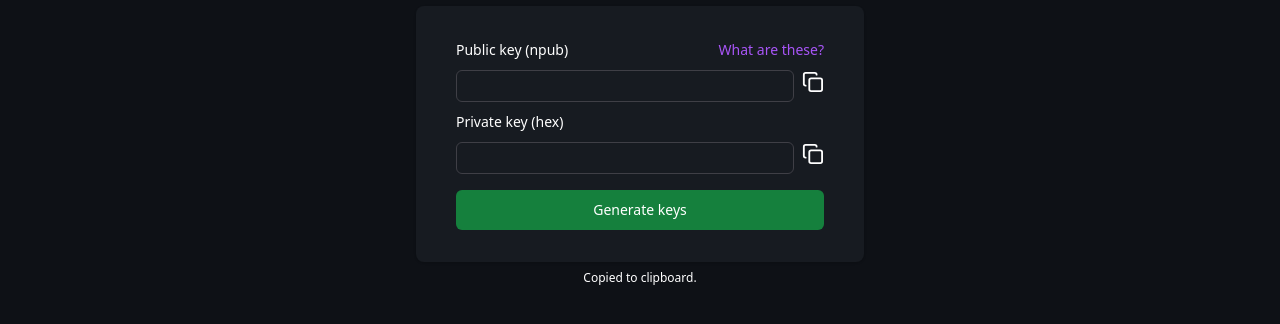
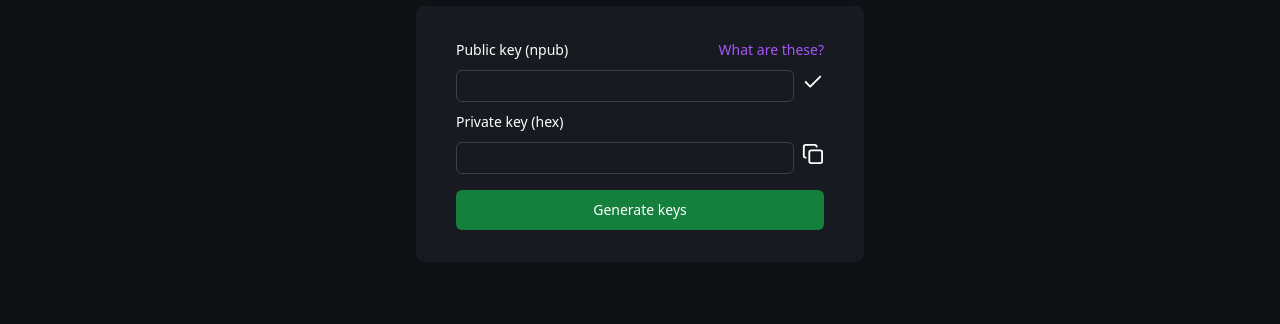
Before and after one commit to NostrGit/NostrGit, a Next.js app: page /signup in a window 1280 px wide. Both pictures are taken after a click on the icon 813 px from the left and 296 px from the top of the page. Shown: the part 214-538 px from the top of the page. Built offline with nearby package versions, Linux system fonts and the light colour scheme; what nostr-relaypool would draw is missing.

Commit message:
Change copy indicator from text to icon.

```diff
--- a/src/app/signup/page.tsx
+++ b/src/app/signup/page.tsx
@@ -6,13 +6,14 @@ import Image from "next/image";
 import { Input } from "@/components/ui/input";
 import { Button } from "@/components/ui/button";
 import { useState } from "react";
-import { Copy } from "lucide-react";
+import { Check, Copy } from "lucide-react";
 
 export default function Signup() {
 
   const { setAuthor } = useNostrContext();
   const [showMsg, setShowMsg] = useState<boolean>(false);
-  const [copied, setCopied] = useState<boolean>(false);
+  const [skCopied, setSkCopied] = useState<boolean>(false);
+  const [pkCopied, setPkCopied] = useState<boolean>(false);
   const [sk, setSk] = useState<string>("");
   const [pk, setPk] = useState<string>("");
 
@@ -26,11 +27,13 @@ export default function Signup() {
     setAuthor && setAuthor(npub);
   };
 
-  const handleCopy = async (key: string) => {
-    setCopied(true);
+  const handleCopy = async (type: string, key: string) => {
+    if (type === 'sk') setSkCopied(true);
+    if (type === 'pk') setPkCopied(true);
     await navigator.clipboard.writeText(key);
     setTimeout(() => {
-      setCopied(false);
+      setSkCopied(false);
+      setPkCopied(false);
     }, 3000)
   };
 
@@ -80,9 +83,13 @@ export default function Signup() {
                   readOnly
                   className="w-fulls block"
                 />
-                <Copy
-                  className="ml-2 cursor-pointer"
-                  onClick={() => handleCopy(pk)} />
+                {!pkCopied ?
+                  <Copy
+                    className="ml-2 cursor-pointer"
+                    onClick={() => handleCopy('pk', pk)}
+                  /> :
+                  <Check className="ml-2" />
+                }
               </div>
               <label
                 htmlFor="key"
@@ -99,9 +106,13 @@ export default function Signup() {
                   readOnly
                   className="w-fulls block"
                 />
-                <Copy
-                  className="ml-2 cursor-pointer"
-                  onClick={() => handleCopy(sk)} />
+                {!skCopied ?
+                  <Copy
+                    className="ml-2 cursor-pointer"
+                    onClick={() => handleCopy('sk', sk)}
+                  /> :
+                  <Check className="ml-2" />
+                }
               </div>
             </div>
             <div className="mt-4">
@@ -115,9 +126,6 @@ export default function Signup() {
               </Button>
             </div>
           </div>
-          {copied && <div className="flex justify-center mt-2">
-            <span className="text-xs">Copied to clipboard.</span>
-          </div>}
         </div>
       </div>
       {showMsg &&
```
